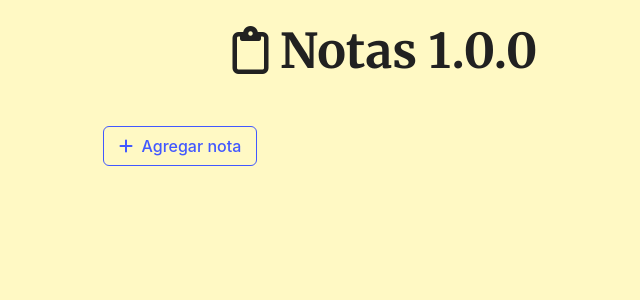
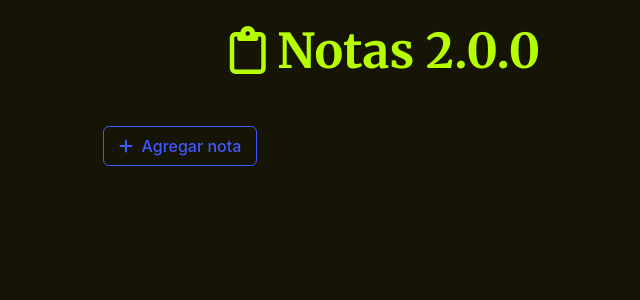
Before and after one commit to FranciscoJavierSevillaSanchez/EX_U3_U4_19590678, a Flask app: page / in a window 1280 px wide. Shown: the top 300 px of the page, without its empty margins (255-895 px from the left). Run offline with Flask 3, Linux system fonts and the light colour scheme; some libraries are stand-ins or nearby versions.

Commit message:
Tercer cambio

```diff
--- a/app/templates/base.html
+++ b/app/templates/base.html
@@ -1,5 +1,5 @@
 <!DOCTYPE html>
-<html class="theme-light" style="background-color: #FFF9C4;">
+<html class="theme-light" style="background-color: #161405;">
   <head>
     <meta charset="utf-8">
     <meta name="viewport" content="width=device-width, initial-scale=1">
@@ -15,8 +15,8 @@
   <body >
     <header>
         <br>
-        <h1 class="title has-text-centered is-1" style="font-family: 'Merriweather', serif ;  color:#212121">
-            <i class="fa-regular fa-clipboard"></i>  Notas 1.0.0
+        <h1 class="title has-text-centered is-1" style="font-family: 'Merriweather', serif ;  color:#b6fd02">
+            <i class="fa-regular fa-clipboard"></i>  Notas 2.0.0
           </h1>
           <br>
     </header>
```
